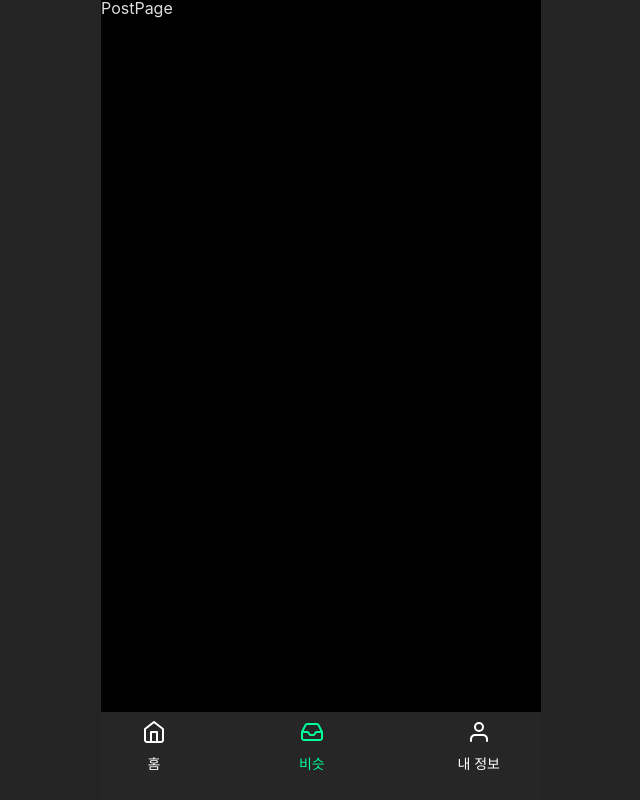
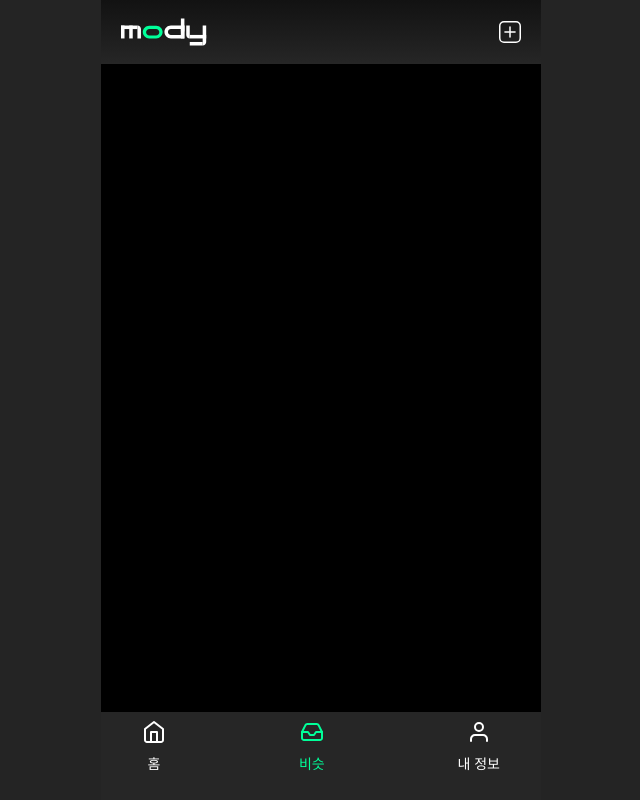
Before and after one commit to TeamMody/mody-front, a React (Vite) app: page /post in a window 1280 px wide. Shown: the whole page, without its empty margins (319-959 px from the left). Built offline with nearby package versions, Linux system fonts and the light colour scheme.

Commit message:
:art: style: 페이지별 앱바 UI 추가

```diff
--- a/src/pages/home/ui/HomePage.tsx
+++ b/src/pages/home/ui/HomePage.tsx
@@ -1,10 +1,15 @@
 import styled from 'styled-components';
 import BottomNavigation from '../../../shared/ui/BottomNavigation.tsx';
+import AppBar from '../../../shared/ui/AppBar.tsx';
+import logo from '../../../shared/assets/icon/ic-logo.svg';
+import { HeaderAction } from '../../../shared/types';
 
 export const HomePage = () => {
+  const leftHeaderAction: HeaderAction = { icon: logo, onClick: () => console.log('') };
+
   return (
     <Wrapper>
-      <h1>fdasdsafdfsa</h1>
+      <AppBar leftHeaderAction={leftHeaderAction} />
       <button>안녕</button>
       <BottomNavigation />
     </Wrapper>
--- a/src/pages/my/ui/MyPage.tsx
+++ b/src/pages/my/ui/MyPage.tsx
@@ -1,10 +1,21 @@
 import styled from 'styled-components';
 import BottomNavigation from '../../../shared/ui/BottomNavigation.tsx';
+import AppBar from '../../../shared/ui/AppBar.tsx';
+import { HeaderAction } from '../../../shared/types';
+import logo from '../../../shared/assets/icon/ic-logo.svg';
+import plus from '../../../shared/assets/icon/ic-plus.svg';
+import hamburger from '../../../shared/assets/icon/ic-hamburger.svg';
 
 export const MyPage = () => {
+  const leftHeaderAction: HeaderAction = { icon: logo, onClick: () => console.log('') };
+  const rightHeaderActionArr: HeaderAction[] = [
+    { icon: plus, onClick: () => console.log('') },
+    { icon: hamburger, onClick: () => console.log('') },
+  ];
+
   return (
     <Wrapper>
-      <h1>MyPage</h1>
+      <AppBar leftHeaderAction={leftHeaderAction} rightHeaderActionArr={rightHeaderActionArr} />
       <BottomNavigation />
     </Wrapper>
   );
--- a/src/pages/post/ui/PostPage.tsx
+++ b/src/pages/post/ui/PostPage.tsx
@@ -1,10 +1,18 @@
 import styled from 'styled-components';
 import BottomNavigation from '../../../shared/ui/BottomNavigation.tsx';
+import AppBar from '../../../shared/ui/AppBar.tsx';
+import logo from '../../../shared/assets/icon/ic-logo.svg';
+import plus from '../../../shared/assets/icon/ic-plus.svg';
 
 export const PostPage = () => {
+  const leftHeaderAction = { icon: logo, onClick: () => console.log('') };
+  const rightHeaderActionArr = [
+    { icon: plus, onClick: () => console.log('') },
+  ]
+
   return (
     <Wrapper>
-      <h1>PostPage</h1>
+      <AppBar leftHeaderAction={leftHeaderAction} rightHeaderActionArr={rightHeaderActionArr}/>
       <BottomNavigation />
     </Wrapper>
   );
```
